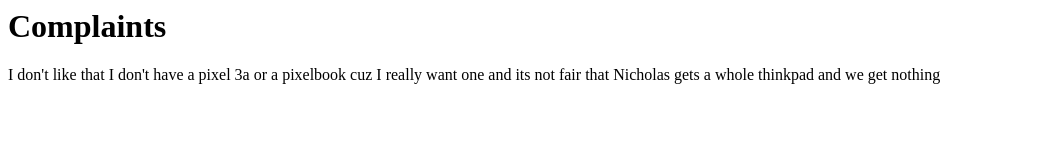
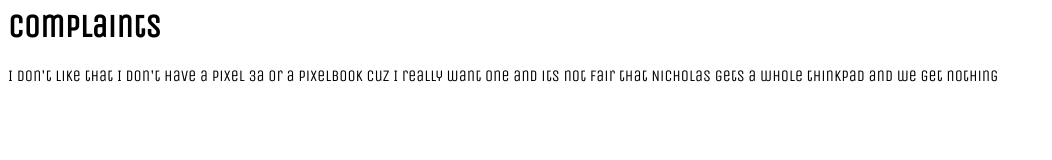
Before and after one commit to jacquelynchiang/jacquelynchiang.github.io, a plain HTML site: page index.html in a window 1280 px wide. Shown: the whole page, without its empty margins (0-1052 px from the left). Drawn offline with nearby package versions, Linux system fonts and the light colour scheme.

Commit message:
Update index.html

```diff
--- a/index.html
+++ b/index.html
@@ -4,7 +4,7 @@
  <link href="https://fonts.googleapis.com/css?family=Unica+One&display=swap" rel="stylesheet">
  <style type="text/css">
   body {
-   font-family: font-family: 'Unica One', cursive;
+   font-family: 'Unica One', cursive;
   }
  </style>
 </head>
```
